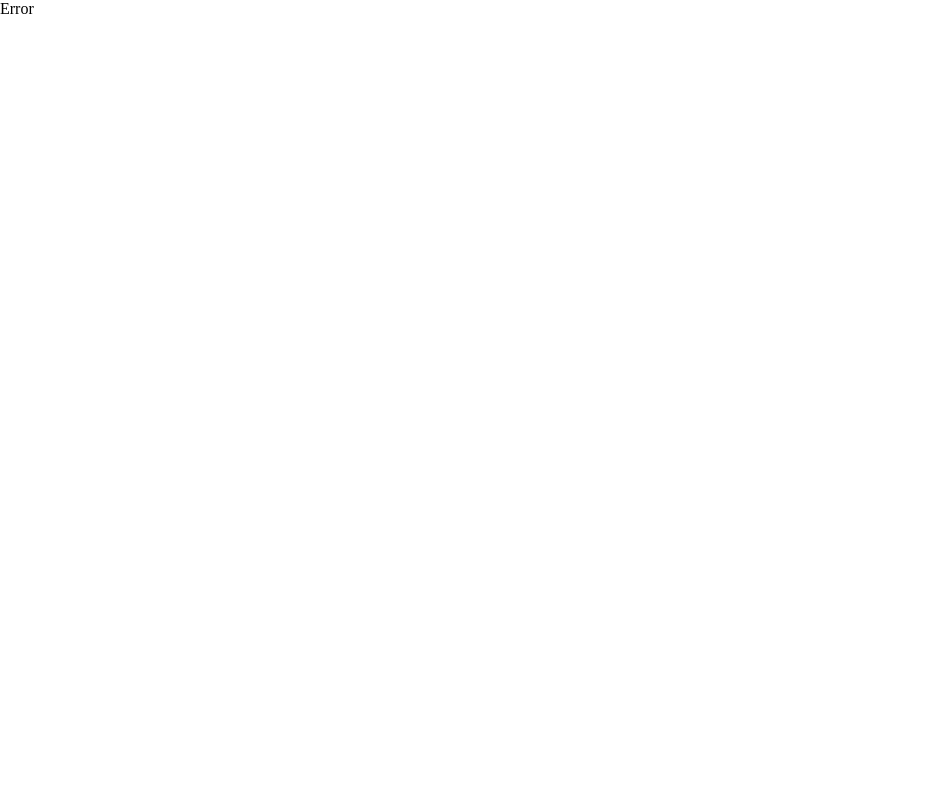
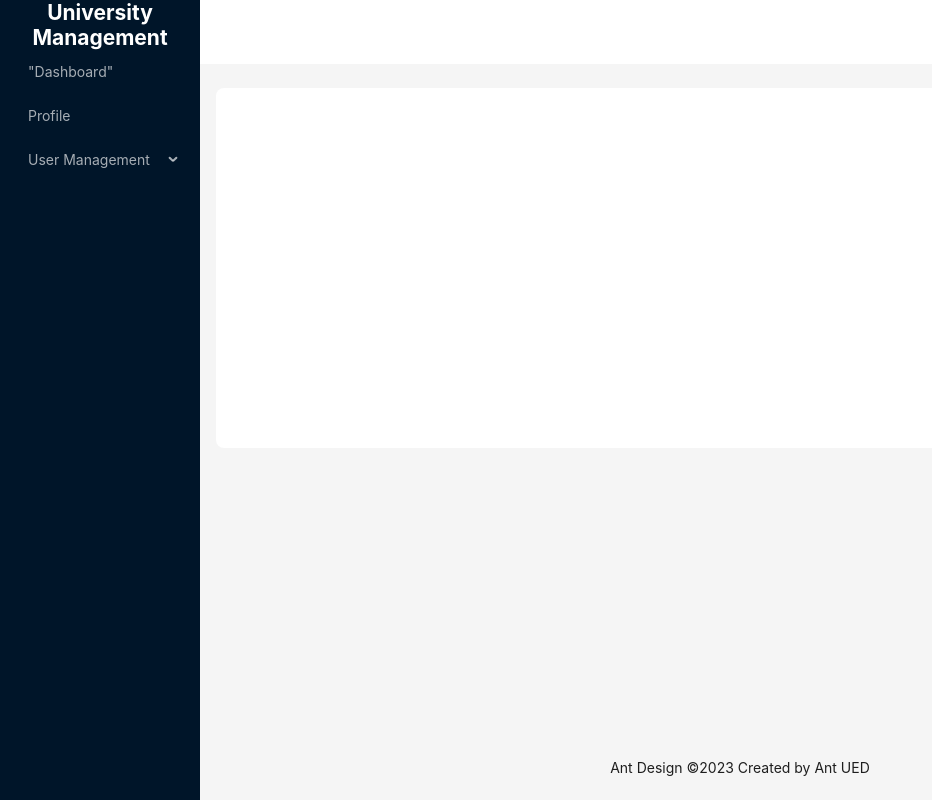
Before and after one commit to mayinuddin-munna/university-management-client, a React (Vite) app: page /faculty in a window 1280 px wide. Before the commit this address had no page. Shown: the whole page, without its empty margins (0-932 px from the left). Built offline with nearby package versions, Linux system fonts and the light colour scheme.

Commit message:
route decentralized

```diff
--- a/src/components/layout/MainLayout.tsx
+++ b/src/components/layout/MainLayout.tsx
@@ -1,29 +1,33 @@
 import React from "react";
 import { Layout, Menu, MenuProps, theme } from "antd";
-import { Outlet } from "react-router-dom";
+import { NavLink, Outlet } from "react-router-dom";
 
 const { Header, Content, Footer, Sider } = Layout;
 
 const items: MenuProps["items"] = [
   {
-    key: 0,
-    label: "Dashboard",
+    key: "dashboard",
+    label: <NavLink to="/admin/dashboard">"Dashboard"</NavLink>,
   },
   {
-    key: 1,
+    key: "profile",
     label: "Profile",
   },
   {
-    key: 2,
+    key: "user-management",
     label: "User Management",
     children: [
       {
-        key: 20,
-        label: "Dashboard",
+        key: "create-student",
+        label: <NavLink to="create-student">Create Student</NavLink>,
       },
       {
-        key: 21,
-        label: "Profile",
+        key: "create-faculty",
+        label: <NavLink to="create-admin">Create Faculty</NavLink>,
+      },
+      {
+        key: "create-admin",
+        label: <NavLink to="create-admin">Create Admin</NavLink>,
       },
     ],
   },
@@ -67,7 +71,7 @@
               borderRadius: borderRadiusLG,
             }}
           >
-            <Outlet/>
+            <Outlet />
           </div>
         </Content>
         <Footer style={{ textAlign: "center" }}>
--- /dev/null
+++ b/src/pages/admin/CreateAdmin.tsx
@@ -0,0 +1,9 @@
+const CreateAdmin = () => {
+  return (
+    <div>
+      <h1>Create Admin.</h1>
+    </div>
+  );
+};
+
+export default CreateAdmin;
--- a/src/pages/admin/CreateFaculty.jsx
+++ b/src/pages/admin/CreateFaculty.tsx
@@ -1,9 +1,8 @@
-import React from 'react';
 
 const CreateFaculty = () => {
     return (
         <div>
-            CreateFaculty
+
         </div>
     );
 };
--- /dev/null
+++ b/src/routes/admin.routes.tsx
@@ -0,0 +1,78 @@
+import { ReactNode } from "react";
+import AdminDashboard from "../pages/admin/AdminDashboard";
+import CreateAdmin from "../pages/admin/CreateAdmin";
+import CreateFaculty from "../pages/admin/CreateFaculty";
+import CreateStudent from "../pages/admin/CreateStudent";
+
+type TRoute = {
+  path: string;
+  element: ReactNode;
+};
+
+const adminPath = [
+  {
+    name: "Dashboard",
+    path: "dashboard",
+    element: <AdminDashboard />,
+  },
+  {
+    name: "User Management",
+    children: [
+      {
+        name: "Create Student",
+        path: "create-student ",
+        element: <CreateStudent />,
+      },
+      {
+        name: "Create Faculty",
+        path: "create-faculty ",
+        element: <CreateFaculty />,
+      },
+      {
+        name: "Create Admin",
+        path: "create-admin ",
+        element: <CreateAdmin />,
+      },
+    ],
+  },
+];
+
+const adminRoutes = adminPath.reduce((acc: TRoute[], item) => {
+  if (item.path && item.element) {
+    acc.push({
+      path: item.path,
+      element: item.element,
+    });
+  }
+  if (item.children) {
+    item.children.forEach((child) => {
+      acc.push({
+        path: child.path,
+        element: child.element,
+      });
+    });
+  }
+
+  return acc;
+}, []);
+
+// const adminPath = [
+//   {
+//     path: "dashboard",
+//     element: <AdminDashboard />,
+//   },
+//   {
+//     path: "create-student",
+//     element: <CreateStudent />,
+//   },
+//   {
+//     path: "create-faculty",
+//     element: <CreateFaculty />,
+//   },
+//   {
+//     path: "create-admin",
+//     element: <CreateAdmin />,
+//   },
+// ];
+
+export default adminRoutes;
--- a/src/routes/routes.tsx
+++ b/src/routes/routes.tsx
@@ -1,40 +1,28 @@
 import { createBrowserRouter } from "react-router-dom";
 import App from "../App";
 import Login from "../pages/Login";
-import AdminDashboard from "../pages/admin/AdminDashboard";
-import CreateStudent from "../pages/admin/CreateStudent";
-import AdminLayout from "../components/layout/AdminLayout";
+import adminRoutes from "./admin.routes";
 
 const router = createBrowserRouter([
   {
     path: "/",
     element: <App />,
     errorElement: <>Error</>,
-    children: [
-      {
-        path: "about",
-        element: <div>About</div>,
-      },
-    ],
+  },
+  {
+    path: "/student",
+    element: <App />,
+    children: adminRoutes,
+  },
+  {
+    path: "/faculty",
+    element: <App />,
+    children: adminRoutes,
   },
   {
     path: "/admin",
-    element: <AdminLayout />,
-    errorElement: <>Error</>,
-    children: [
-      {
-        index: true,
-        element: <AdminDashboard />,
-      },
-      {
-        path: "dashboard",
-        element: <AdminDashboard />,
-      },
-      {
-        path: "create-student",
-        element: <CreateStudent />,
-      },
-    ],
+    element: <App />,
+    children: adminRoutes,
   },
   {
     path: "login",
```
